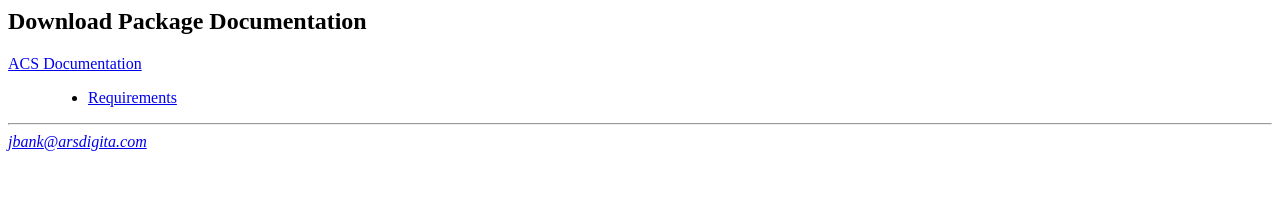
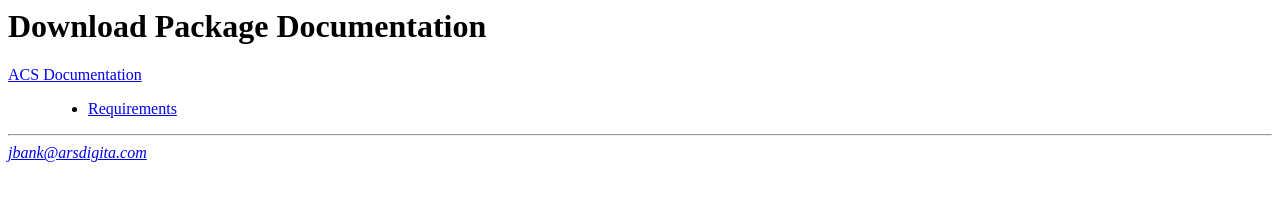
Before and after one commit to openacs/download, a plain HTML site: page www/doc/index.html in a window 1280 px wide. Drawn offline with Linux system fonts and the light colour scheme.

Commit message:
- let package doc files start with H1

```diff
--- a/www/doc/index.html
+++ b/www/doc/index.html
@@ -4,7 +4,7 @@
 </head>
 
 <body bgcolor=white>
-<h2>Download Package Documentation</h2>
+<h1>Download Package Documentation</h1>
 
 <a href="/doc/">ACS Documentation</a>
 
```
Also changed, not shown: 1 other file.
